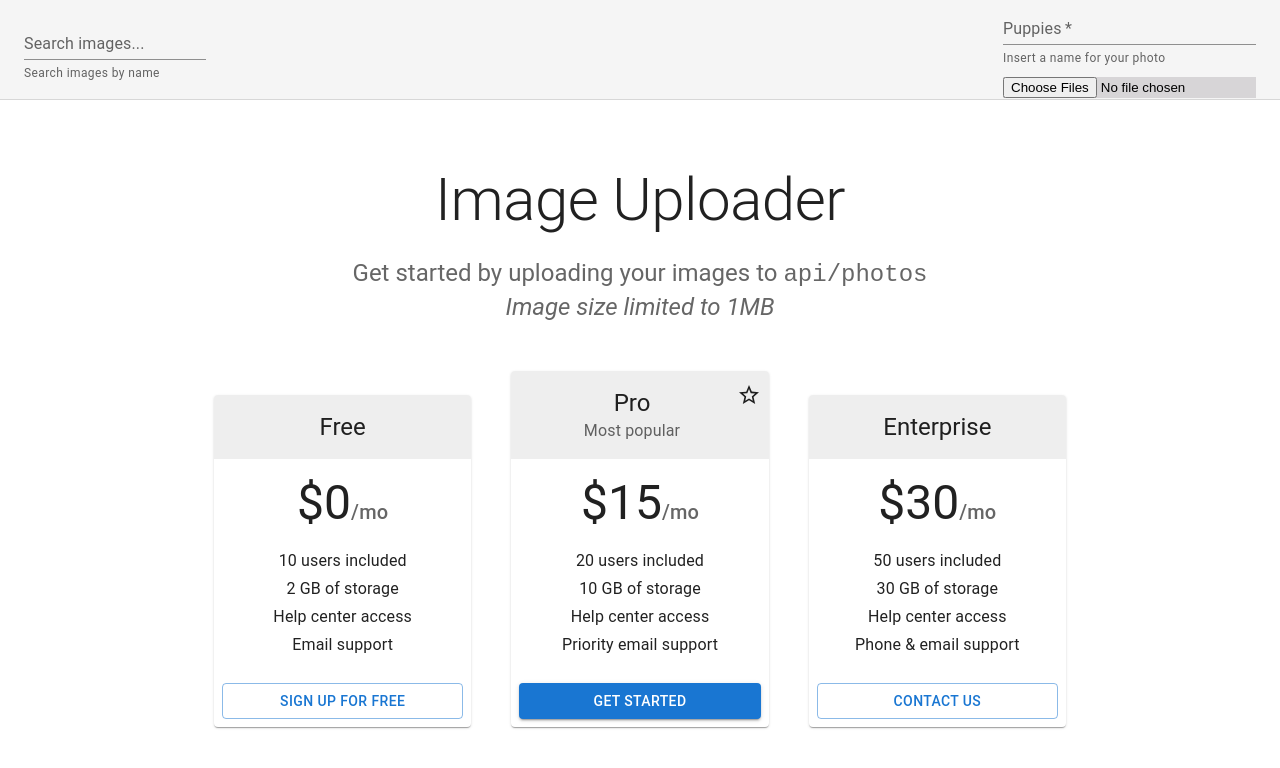
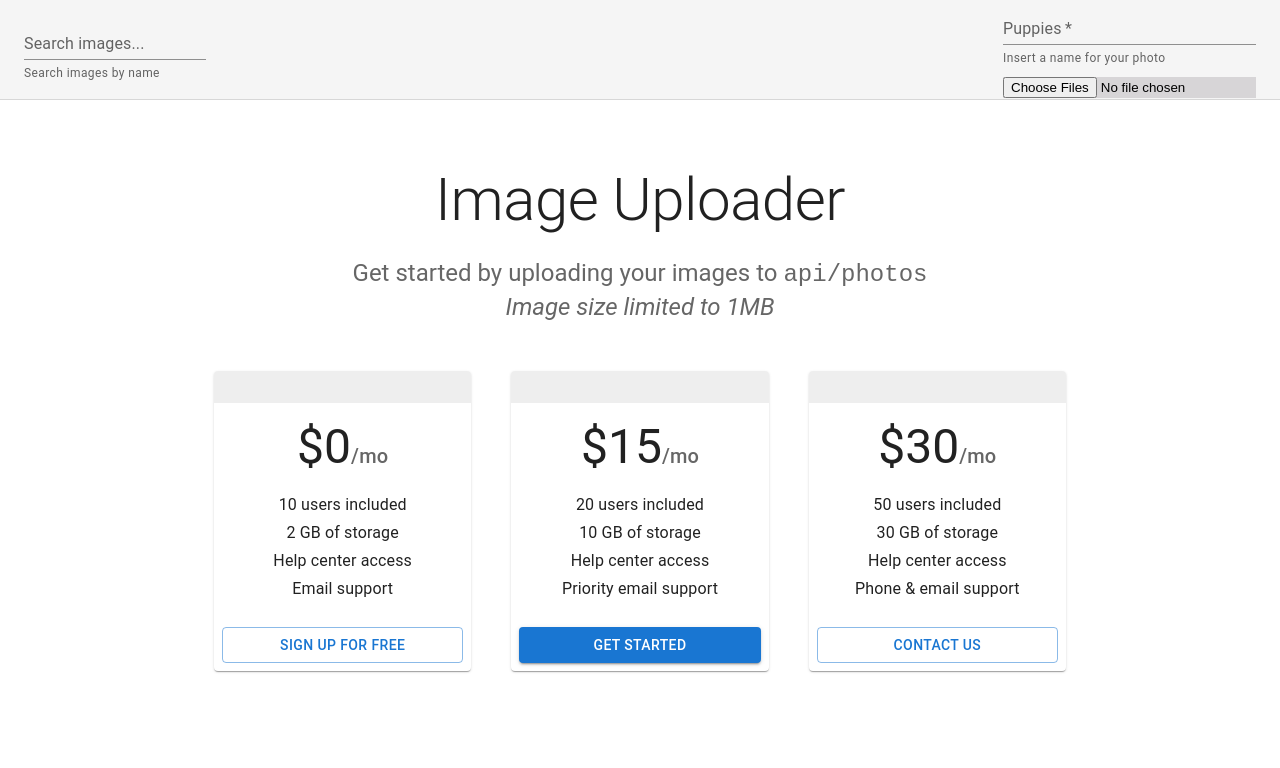
Before and after one commit to danilobatson/photograph-grid, a Next.js app: page /pricing in a window 1280 px wide. Shown: the top 768 px of the page. Built offline with nearby package versions, Linux system fonts and the light colour scheme.

Commit message:
adds title to CardHeader

```diff
--- a/pages/pricing.tsx
+++ b/pages/pricing.tsx
@@ -258,10 +258,7 @@ function PricingContent() {
             >
               <Card>
                 <CardHeader
-                  title={tier.title}
-                  subheader={tier.subheader}
-                  titleTypographyProps={{ align: 'center' }}
-                  action={tier.title === 'Pro' ? <StarIcon /> : null}
+                  title={name}
                   subheaderTypographyProps={{
                     align: 'center',
                   }}
```
